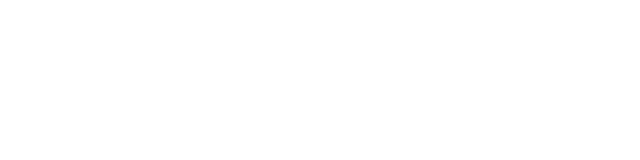
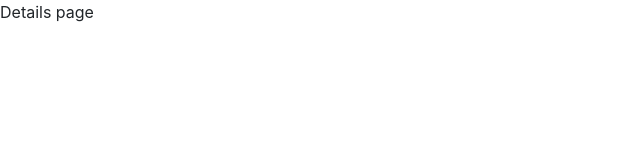
Before and after one commit to billionsjoel/dravel-app, a React (Create React App) app: page /details in a window 1280 px wide. Shown: the top 160 px of the page, without its empty margins (0-640 px from the left). Built offline with nearby package versions, Linux system fonts and the light colour scheme.

Commit message:
Fix details page

```diff
--- a/src/components/details/detailsPage.js
+++ /dev/null
@@ -1,5 +0,0 @@
-function detailsPage() {
-	return <div>detailsPage</div>;
-}
-
-export default detailsPage;
--- a/src/pages/detailsPage.js
+++ b/src/pages/detailsPage.js
@@ -1,6 +1,8 @@
 function DetailsPage() {
   return (
-    <div />
+    <>
+      <div className="details">Details page</div>
+    </>
   );
 }
 
```
